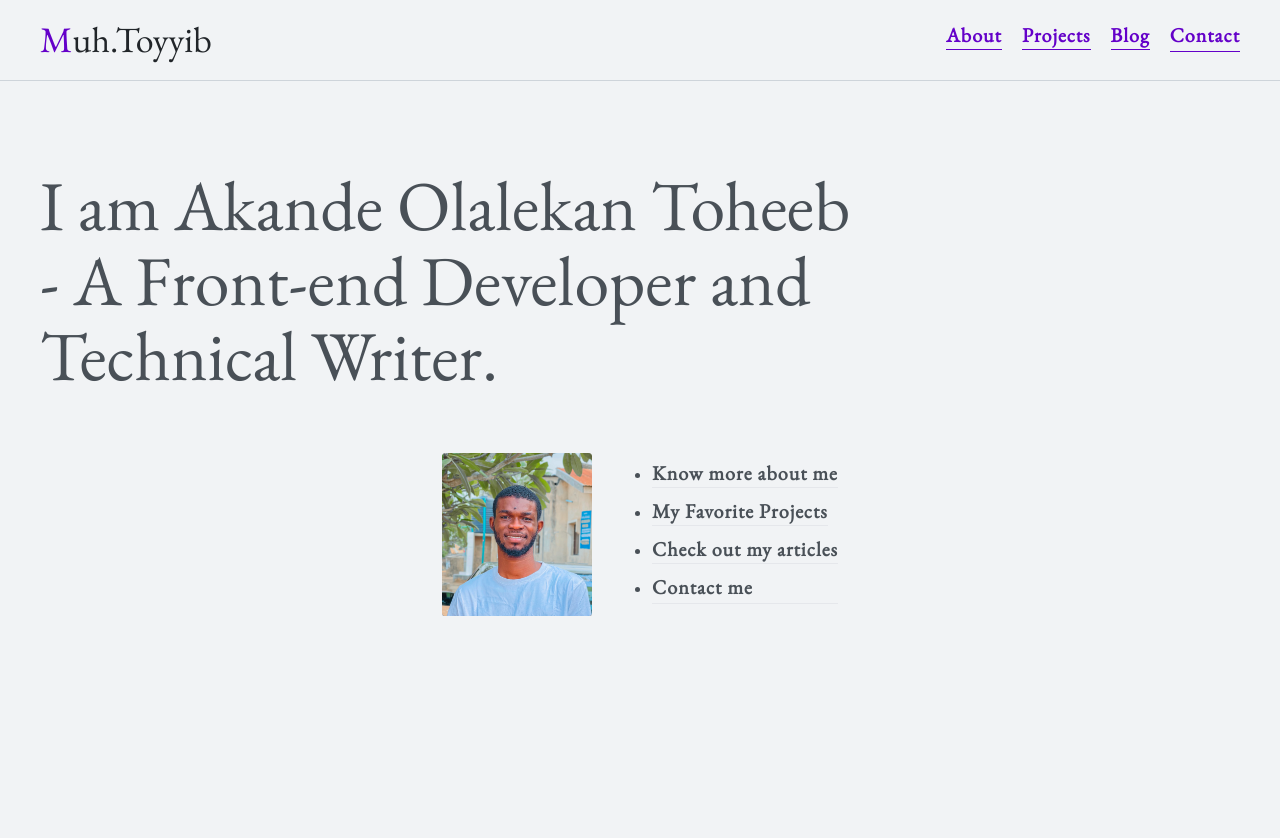
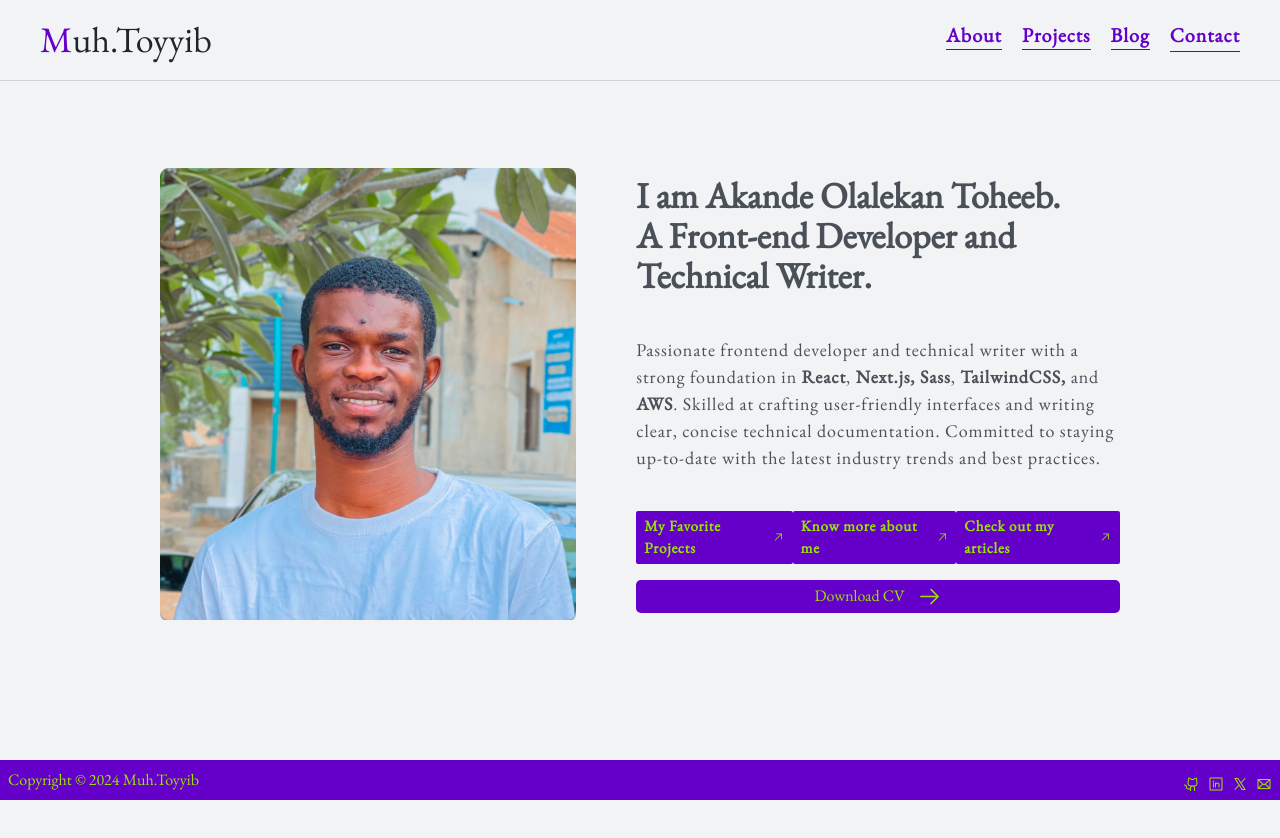
Before and after one commit to Muhtoyyib/akande-olalekan-toheeb, a Next.js app: page / in a window 1280 px wide. Shown: the top 838 px of the page. After the commit the page ends 800 px from the top, so only its background shows below. Built offline with nearby package versions, Linux system fonts and the light colour scheme.

Commit message:
Changed Homepage UI

```diff
--- a/components/Home/Home.js
+++ b/components/Home/Home.js
@@ -8,7 +8,14 @@ import Link from "next/link";
 import Navigation from "../Navigation/Navigation";
 import ContactModal from "../ContactModal/ContactModal";
 
-import { ArrowRight } from "@phosphor-icons/react/dist/ssr";
+import {
+  ArrowRight,
+  ArrowUpRight,
+  GithubLogo,
+  LinkedinLogo,
+  XLogo,
+  Envelope,
+} from "@phosphor-icons/react/dist/ssr";
 
 const HomeComponent = () => {
   const [showModal, setShowModal] = useState(false);
@@ -24,58 +31,24 @@ const HomeComponent = () => {
   return (
     <>
       <div className="mt-32 px-10">
-        <h3
-          className="md:text-[70px] md:leading-[75px] md:w-[70%] w-full text-[50px] md:text-left text-center"
+        <div
+          className="flex flex-col md:flex-row justify-center md:gap-10 items-center md:space-x-5 space-y-10 md:space-y-0 md:w-[80%] mx-auto"
           data-aos="zoom-in-up"
         >
-          I am Akande Olalekan Toheeb - A Front-end Developer and Technical
-          Writer.
+          <div>
+            <Image src={`/Images/dp.webp`} width={2000} height={2000} alt="" />
+          </div>
+
+          <div className="space-y-10">
+            <h3
+              className="md:text-4xl w-full text-3xl md:text-left text-center font-bold"
+              data-aos="zoom-in-up"
+            >
+              I am Akande Olalekan Toheeb. <br /> A Front-end Developer and
+              Technical Writer.
             </h3>
 
-        <div className=" py-5 mx-auto my-0 mt-10 space-y-14">
-          <div
-            className="flex flex-col md:flex-row justify-center md:gap-10 items-center md:space-x-5 space-y-10 md:space-y-0"
-            data-aos="zoom-in-up"
-          >
-            <Image src={`/Images/dp.webp`} width={150} height={150} alt="" />
-
-            <ul className="block list-disc">
-              <li className="mb-2">
-                <Link
-                  className=" text-[20px] pb-[1px] tracking-wider border-b hover:border-b-[#9ae300] hover:text-[#9ae300] font-bold"
-                  href={`/about`}
-                >
-                  Know more about me
-                </Link>
-              </li>
-              <li className="mb-2">
-                <Link
-                  className=" text-[20px] pb-[1px] tracking-wider  border-b hover:border-b-[#9ae300] hover:text-[#9ae300] font-bold"
-                  href={`/projects`}
-                >
-                  My Favorite Projects
-                </Link>
-              </li>
-              <li className="mb-2">
-                <Link
-                  className=" text-[20px] pb-[1px] tracking-wider  border-b hover:border-b-[#9ae300] hover:text-[#9ae300] font-bold"
-                  href={`/blog`}
-                >
-                  Check out my articles
-                </Link>
-              </li>
-              <li className="mb-2">
-                <p
-                  className=" text-[20px] pb-[1px] tracking-wider  border-b hover:border-b-[#9ae300] hover:text-[#9ae300] font-bold"
-                  onClick={handleShowModal}
-                >
-                  Contact me
-                </p>
-              </li>
-            </ul>
-          </div>
-
-          <p className="text-2xl tracking-wider mt-10" data-aos="zoom-in-up">
+            <p className="text-[18px] tracking-wider" data-aos="zoom-in-up">
               Passionate frontend developer and technical writer with a strong
               foundation in <span className=" font-bold">React</span>,{" "}
               <span className=" font-bold">Next.js, </span>
@@ -85,19 +58,79 @@ const HomeComponent = () => {
               user-friendly interfaces and writing clear, concise technical
               documentation. Committed to staying up-to-date with the latest
               industry trends and best practices.{" "}
+            </p>
+
+            <div>
+              <ul className=" list-none flex flex-col md:flex-row justify-between">
+                <li className="mb-2">
+                  <Link
+                    className="flex gap-2 bg-[var(--nav-color)] text-[var(--color-cta)] hover:bg-[var(--nav-hover)] hover:text-[var(--nav-hover-text)] items-center text-[15px] py-1 px-2 rounded-sm tracking-wider  font-bold"
+                    href={`/projects`}
+                  >
+                    My Favorite Projects
+                    <ArrowUpRight size={14} />
+                  </Link>
+                </li>
+                <li className="mb-2">
+                  <Link
+                    className="flex gap-2 bg-[var(--nav-color)] text-[var(--color-cta)] hover:bg-[var(--nav-hover)] hover:text-[var(--nav-hover-text)] items-center text-[15px] py-1 px-2 rounded-sm tracking-wider  font-bold"
+                    href={`/about`}
+                  >
+                    Know more about me
+                    <ArrowUpRight size={14} />
+                  </Link>
+                </li>
+                <li className="mb-2">
+                  <Link
+                    className="flex gap-2 bg-[var(--nav-color)] text-[var(--color-cta)] hover:bg-[var(--nav-hover)] hover:text-[var(--nav-hover-text)] items-center text-[15px] py-1 px-2 rounded-sm tracking-wider  font-bold"
+                    href={`/blog`}
+                  >
+                    Check out my articles
+                    <ArrowUpRight size={14} />
+                  </Link>
+                </li>
+              </ul>
+
               <Link
                 href="/Files/akande-olalekan-toheeb.pdf"
                 download="akande-olalekan-toheeb.pdf"
-              className="bg-[#6400c9] text-[#9ae300] hover:bg-[var(--nav-hover)] hover:text-[var(--nav-hover-text)] hover:font-bold py-1 px-2 rounded-[5px]
-             flex items-start justify-center gap-3 mt-10 transition-all duration-75 "
+                className="mt-2 bg-[var(--nav-color)] text-[var(--color-cta)] hover:bg-[var(--nav-hover)] hover:text-[var(--nav-hover-text)] hover:font-bold py-1 px-2 rounded-[5px]
+             flex items-start justify-center gap-3 transition-all duration-75 "
                 target="_blank"
                 //
               >
                 Download CV
                 <ArrowRight size={25} />
               </Link>
+            </div>
+          </div>
+        </div>
+      </div>
+
+      <div className="bg-[var(--nav-color)] mt-14 p-2 md:absolute md:bottom-0 w-full md:flex md:flex-row md:justify-between space-y-2 items-center">
+        <p className="text-[var(--color-cta)]">
+          Copyright &copy; 2024 Muh.Toyyib
         </p>
-        </div>
+
+        <ul className="flex flex-row gap-x-2  md:gap-y-0 gap-y-2 text-[var(--color-cta)]">
+          <Link href={`https://github.com/Muhtoyyib`}>
+            <GithubLogo size={16} />
+          </Link>
+
+          <Link
+            href={`https://www.linkedin.com/in/akande-olalekan-toheeb-2a69a0221x.com`}
+          >
+            <LinkedinLogo size={16} />
+          </Link>
+
+          <Link href={`https://x.com/devtoheeb`}>
+            <XLogo size={16} />
+          </Link>
+
+          <Link href={`mailto:akandeolalekantoheeb94@gmail.com`}>
+            <Envelope size={16} />
+          </Link>
+        </ul>
       </div>
 
       {showModal && <ContactModal handleModal={handleShowModal} />}
--- a/components/Navigation/Navigation.js
+++ b/components/Navigation/Navigation.js
@@ -43,6 +43,15 @@ const Navigation = () => {
           className={`${showMenu ? `flex` : `hidden`} justify-between px-5 py-14 absolute top-0 bg-[var(--background)] w-full -ml-5`}
         >
           <ul className={`md:flex  ${showMenu ? `block` : `hidden`} space-y-5`}>
+            <li className="mb-2">
+              <Link
+                className=" text-[20px] text-[var(--nav-color)] pb-[1px] tracking-wider border-b border-b-[var(--nav-color)]  hover:border-b-[var(--nav-hover)] hover:text-[var(--nav-hover)] hover:font-[900] font-bold"
+                href={`/`}
+                onClick={toggleMenu}
+              >
+                Home
+              </Link>
+            </li>
             <li className="mb-2">
               <Link
                 className=" text-[20px] text-[var(--nav-color)] pb-[1px] tracking-wider border-b border-b-[var(--nav-color)]  hover:border-b-[var(--nav-hover)] hover:text-[var(--nav-hover)] hover:font-[900] font-bold"
```
Lines whose indentation alone changed are shown as unchanged.
